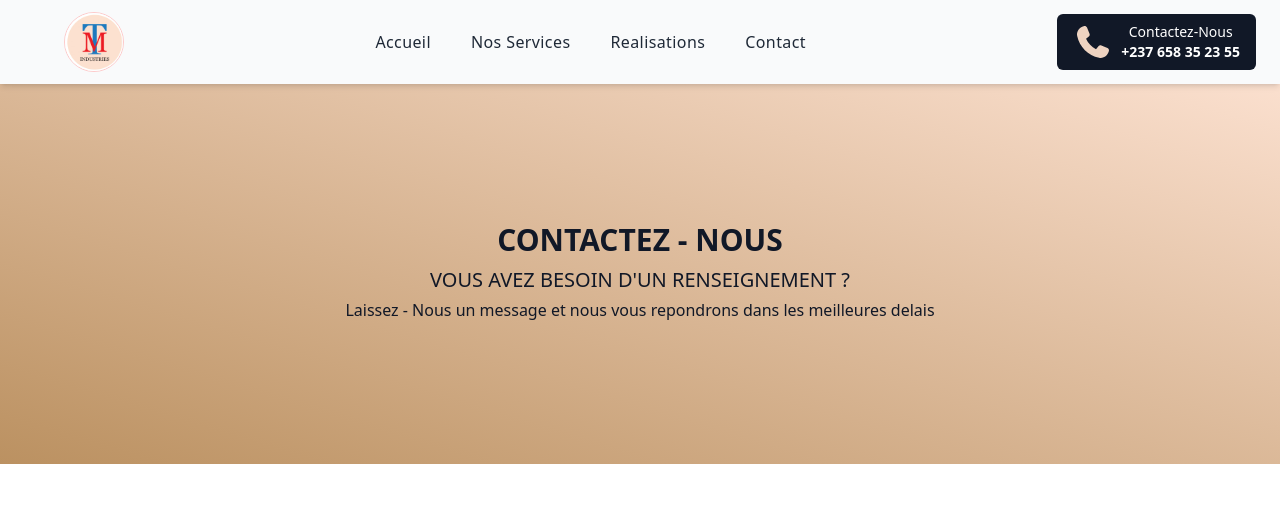
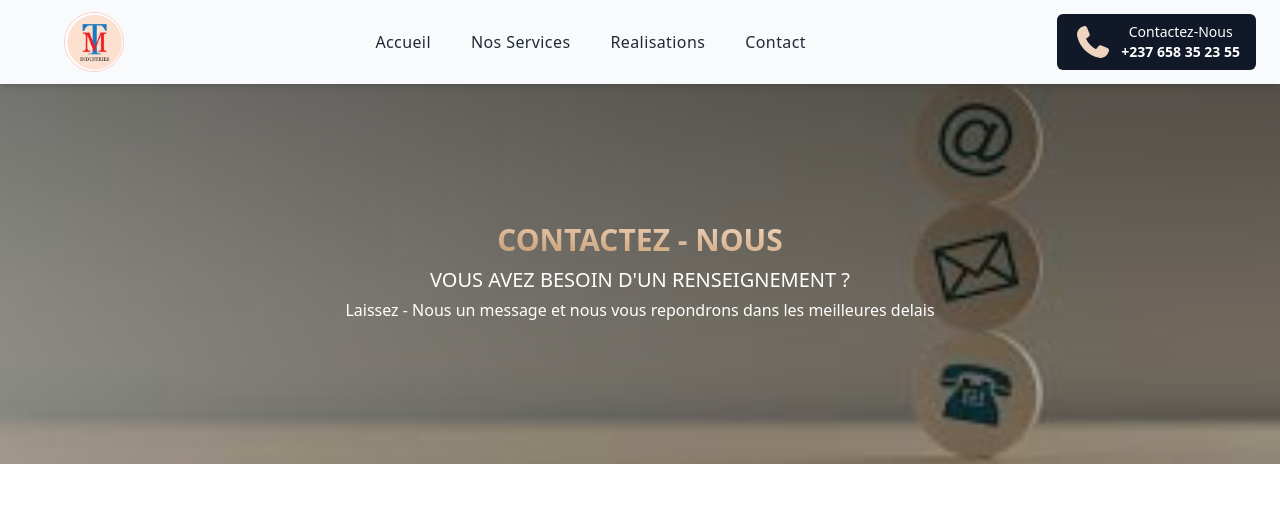
Before and after one commit to Ulrichmike/TMIndustries, a React (Vite) app: page /contact in a window 1280 px wide. Shown: the top 514 px of the page. Built offline with nearby package versions, Linux system fonts and the light colour scheme; no server answers.

Commit message:
new 21 08 25 start

```diff
--- a/src/pages/Contact.tsx
+++ b/src/pages/Contact.tsx
@@ -1,5 +1,6 @@
 // import { APIProvider } from "@vis.gl/react-google-maps";
 // import CustomMap from "../components/CustomMap";
+import HeroImage from "./../assets/hero-contact.jpeg";
 import { MapContainer } from "react-leaflet/MapContainer";
 import "leaflet/dist/leaflet.css";
 import L, { type LatLngExpression } from "leaflet";
@@ -23,15 +24,20 @@ export default function Contact() {
 
   return (
     <div className="mt-20 bg-gray-10 font-sans">
-      <div className="Hero h-[200px] py-48 flex items-center justify-center text-gray-900 bg-gradient-to-tr from-intermediaire to-variation">
+      <div
+        className="Hero h-[200px] py-48 flex items-center justify-center text-gray-900 bg-no-repeat bg-cover bg-center"
+        style={{
+          backgroundImage: `linear-gradient(rgba(0, 0, 0, 0.5), rgba(0, 0, 0, 0.3)), url(${HeroImage})`,
+        }}
+      >
         <div>
-          <h1 className="text-3xl uppercase sm:text-4lg font-bold">
+          <h1 className="text-3xl uppercase sm:text-4lg font-bold bg-gradient-to-tr from-intermediaire to-variation bg-clip-text text-transparent">
             Contactez - Nous
           </h1>
-          <h2 className="text-lg sm:text-xl mt-2 font-medium">
+          <h2 className="text-lg text-white sm:text-xl mt-2 font-medium">
             VOUS AVEZ BESOIN D'UN RENSEIGNEMENT ?
           </h2>
-          <h3 className="text-sm sm:text-base mt-1">
+          <h3 className="text-sm text-white sm:text-base mt-1">
             Laissez - Nous un message et nous vous repondrons dans les
             meilleures delais
           </h3>
```
Also changed, not shown: src/assets/hero-contact.jpeg (added).
